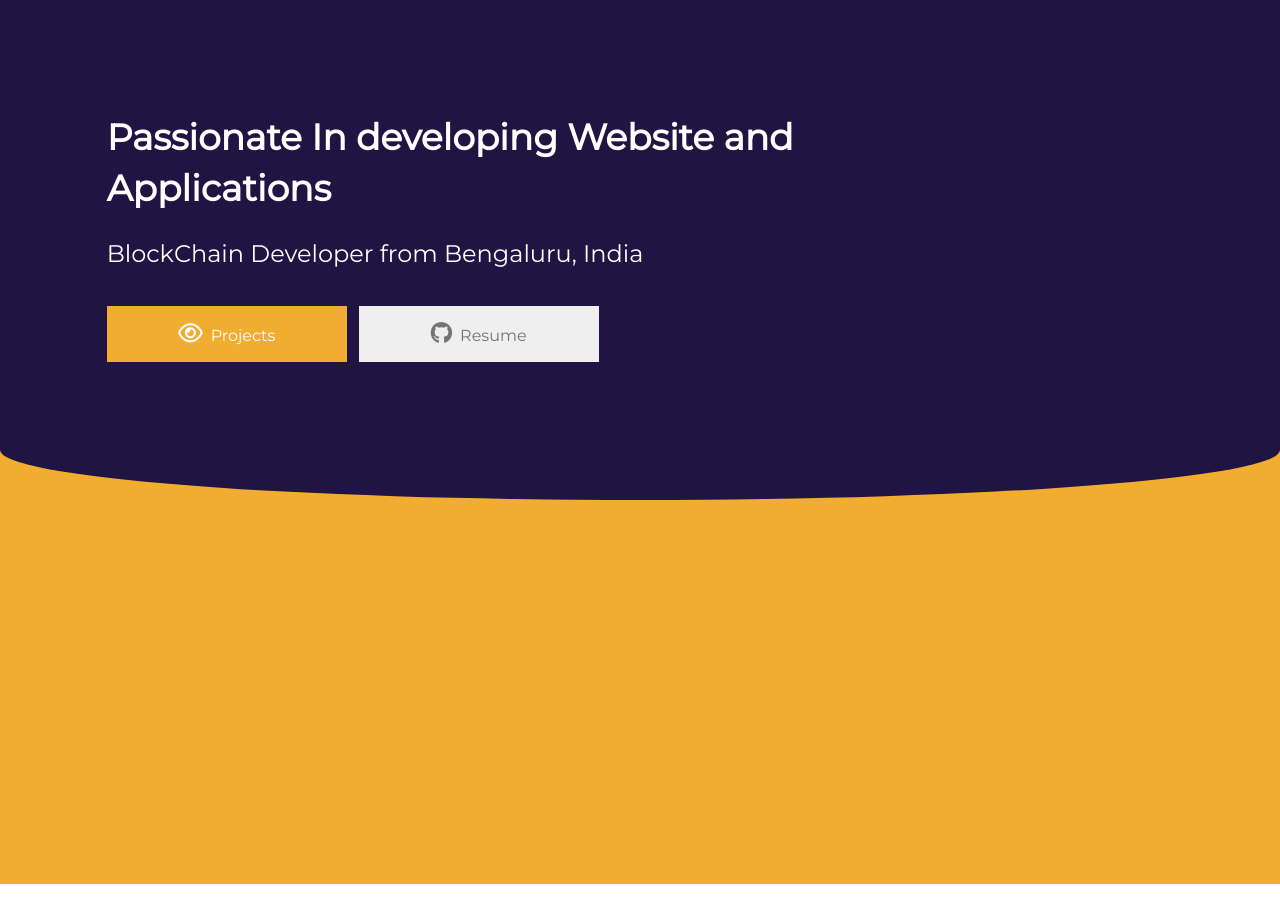
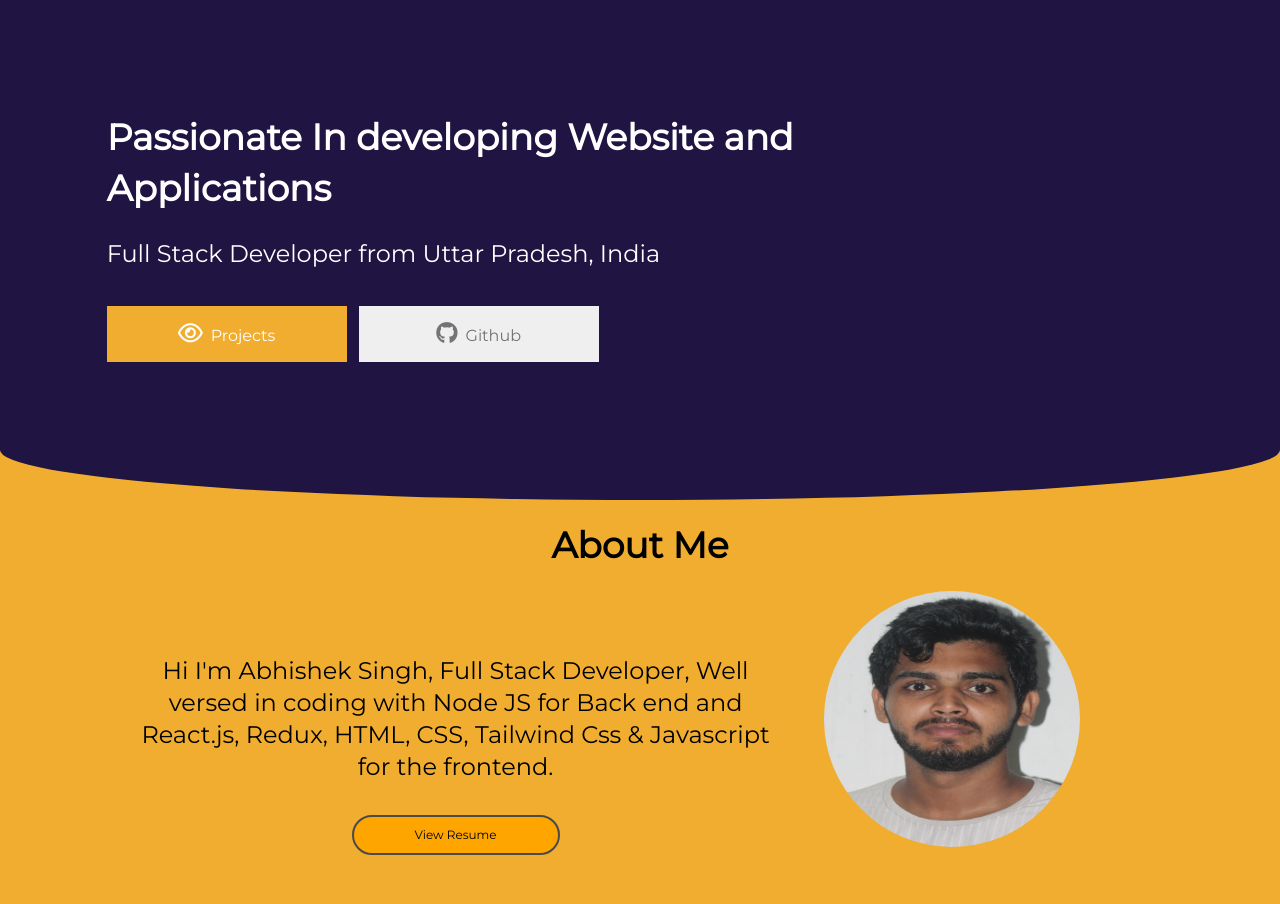
Before and after one commit to abhi2244s/Abhishek--Portfolio, a plain HTML site: page index.html in a window 1280 px wide. Drawn offline with nearby package versions, Linux system fonts and the light colour scheme.

Commit message:
updated code

```diff
--- a/index.html
+++ b/index.html
@@ -19,6 +19,8 @@
             sect: "#F1AD2F",
             git : '#EFEFEF',
             resume : '#747474',
+            view : '#FFA500',
+            viewB : '#4A4A4A',
           }
         }
       }
@@ -43,13 +45,13 @@
       <div class="container mx-auto w-5/6">
         <h1 class="text-white text-4xl font-bold leading-[51px] pt-28">Passionate In developing Website and </br> Applications</h1>
 
-        <h3 class="text-white text-2xl font-normal leading-10 mt-5">BlockChain Developer from Bengaluru, India</h3>
+        <h3 class="text-white text-2xl font-normal leading-10 mt-5">Full Stack Developer from Uttar Pradesh, India</h3>
         <div class="flex">
           <div class="bg-sect w-60 h-14 text-center mt-8">
             <a href = "#" class="text-white"> <i class="fa fa-eye mr-2 mt-4" style="font-size:22px;"></i>Projects</a>
            </div>
            <div class="bg-git w-60 h-14 text-center ml-3 mt-8">
-            <a href = "#" class="text-resume"><i class="fa fa-github mr-2 mt-4" style="font-size:22px"></i>Resume</a>
+            <a href = "#" class="text-resume"><i class="fa fa-github mr-2 mt-4" style="font-size:22px"></i>Github</a>
            </div>
         </div>
 
@@ -57,7 +59,20 @@
 
     </section>
     <section class="bg-sect md:h-96 section1">
-
+      <div class="container mx-auto w-5/6">
+        <h1 class="text-center text-4xl font-bold leading-[51px] mt-5">About Me</h1>
+        <div class="flex justify-between md:flex-row flex-col">
+          <div class="md:w-4/6 text-center md:m-5 pt-16">
+            <p class="text-2xl font-normal leading-8">Hi I'm Abhishek Singh, Full Stack Developer, Well versed in coding with Node JS for Back end and React.js, Redux, HTML, CSS, Tailwind Css & Javascript for the frontend.</p>
+            <div>
+              <button class="w-52 h-10 bg-view rounded-full border-2 border-solid border-viewB text-xs mt-8">View Resume</button>
+            </div>
+          </div>
+          <div class="md:w-2/6 text-center md:m-5">
+            <img src="IMG_1090.jpg" class="w-64 h-64 rounded-full">
+          </div>
+        </div>
+      </div>
     </section>
   </main>
 
```
Also changed, not shown: IMG_1090.jpg (added).
